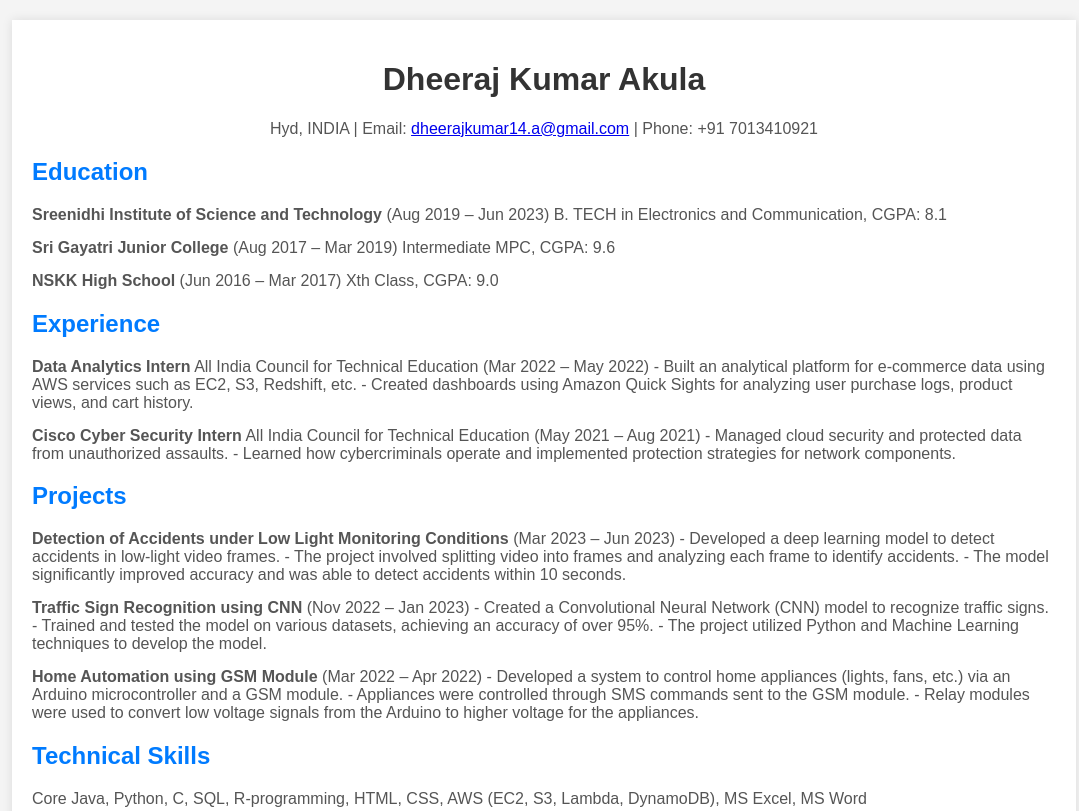
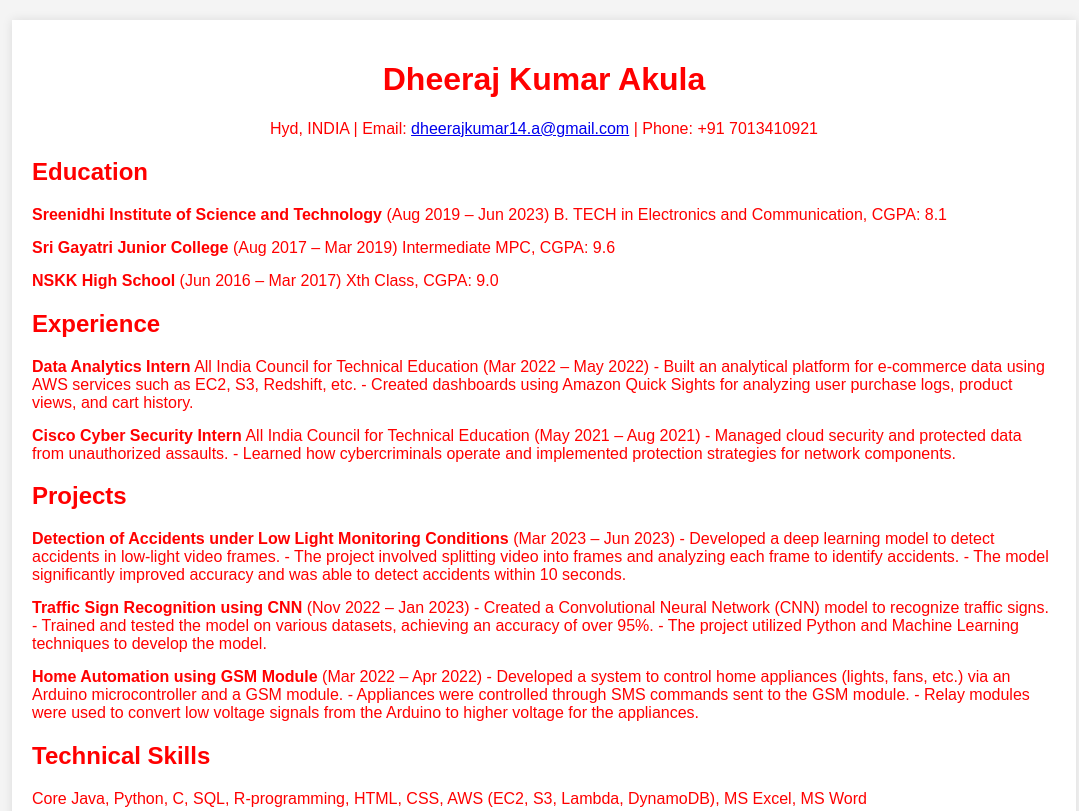
Before and after one commit to d33raj/Resume_Demo, a plain HTML site: page index.html in a window 1280 px wide. Shown: the top 811 px of the page, without its empty margins (96-1175 px from the left). Drawn offline with Linux system fonts and the light colour scheme.

Commit message:
this is F2 commit

```diff
--- a/style.css
+++ b/style.css
@@ -3,6 +3,7 @@ body {
     margin: 0;
     padding: 0;
     background-color: #f4f4f4;
+    color: red;
 }
 
 .container {
@@ -18,15 +19,15 @@ header {
 }
 
 h1 {
-    color: #333;
+    color: red;
 }
 
 h2 {
-    color: #007BFF;
+    color: red;
 }
 
 p, li {
-    color: #555;
+    color: red;
 }
 
 ul {
```
